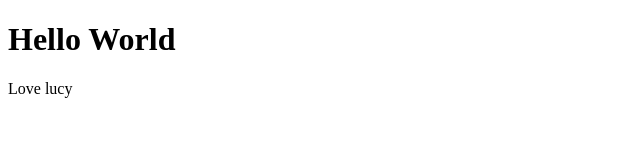
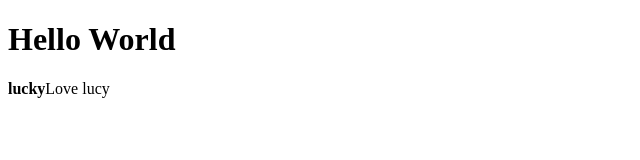
Before and after one commit to JessicaJiang012/Jessica-Jiang, a plain HTML site: page index.html in a window 1280 px wide. Shown: the full height of the page, 0-640 px from the left. Drawn offline with Linux system fonts and the light colour scheme.

Commit message:
third push

```diff
--- a/index.html
+++ b/index.html
@@ -6,6 +6,6 @@
   </head>
   <body>
     <h1>Hello World</h1>
-    <p>Love lucy</p>
+    <p><strong>lucky</strong>Love lucy</p>
   </body>
 </html>
```
